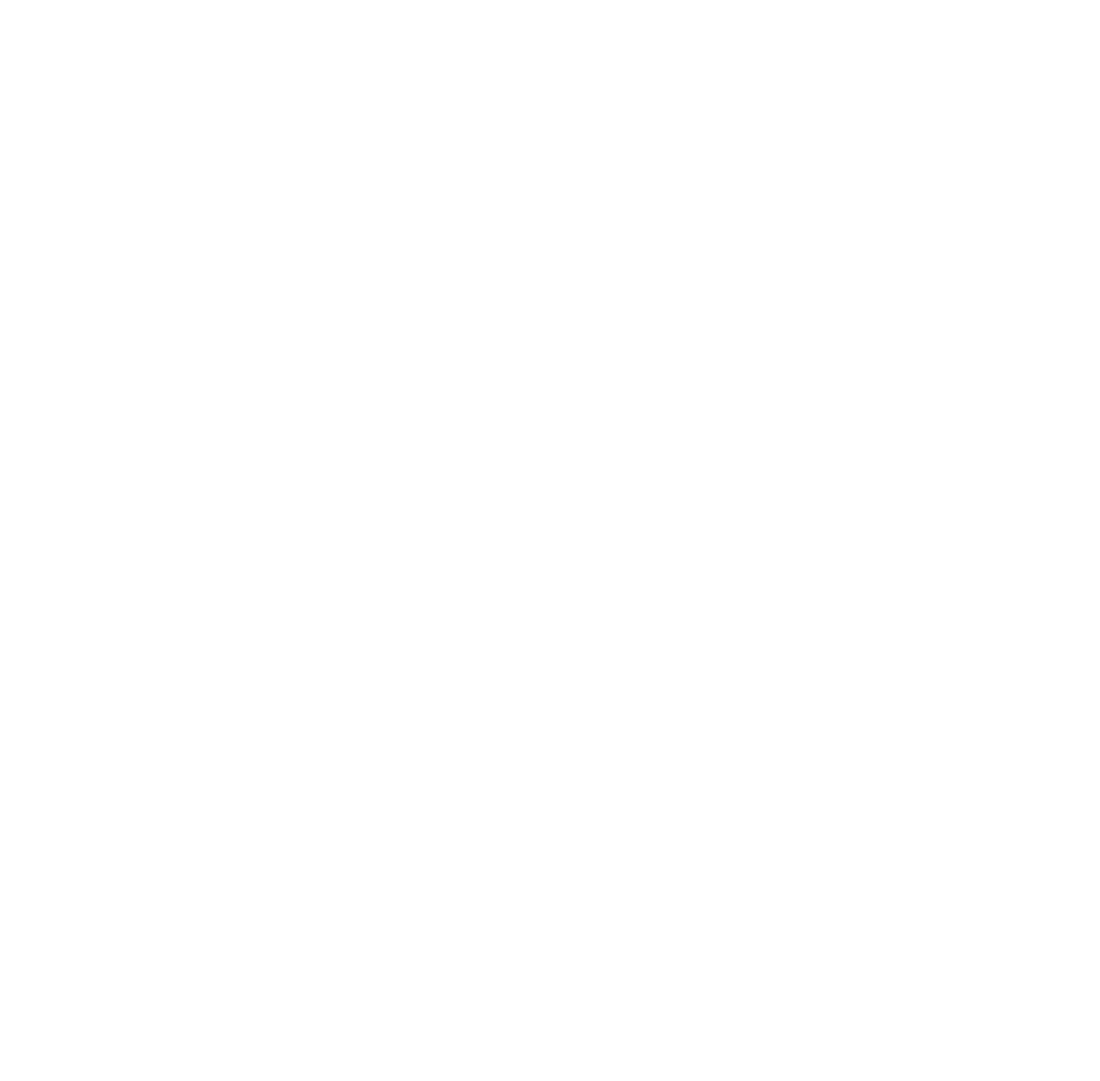
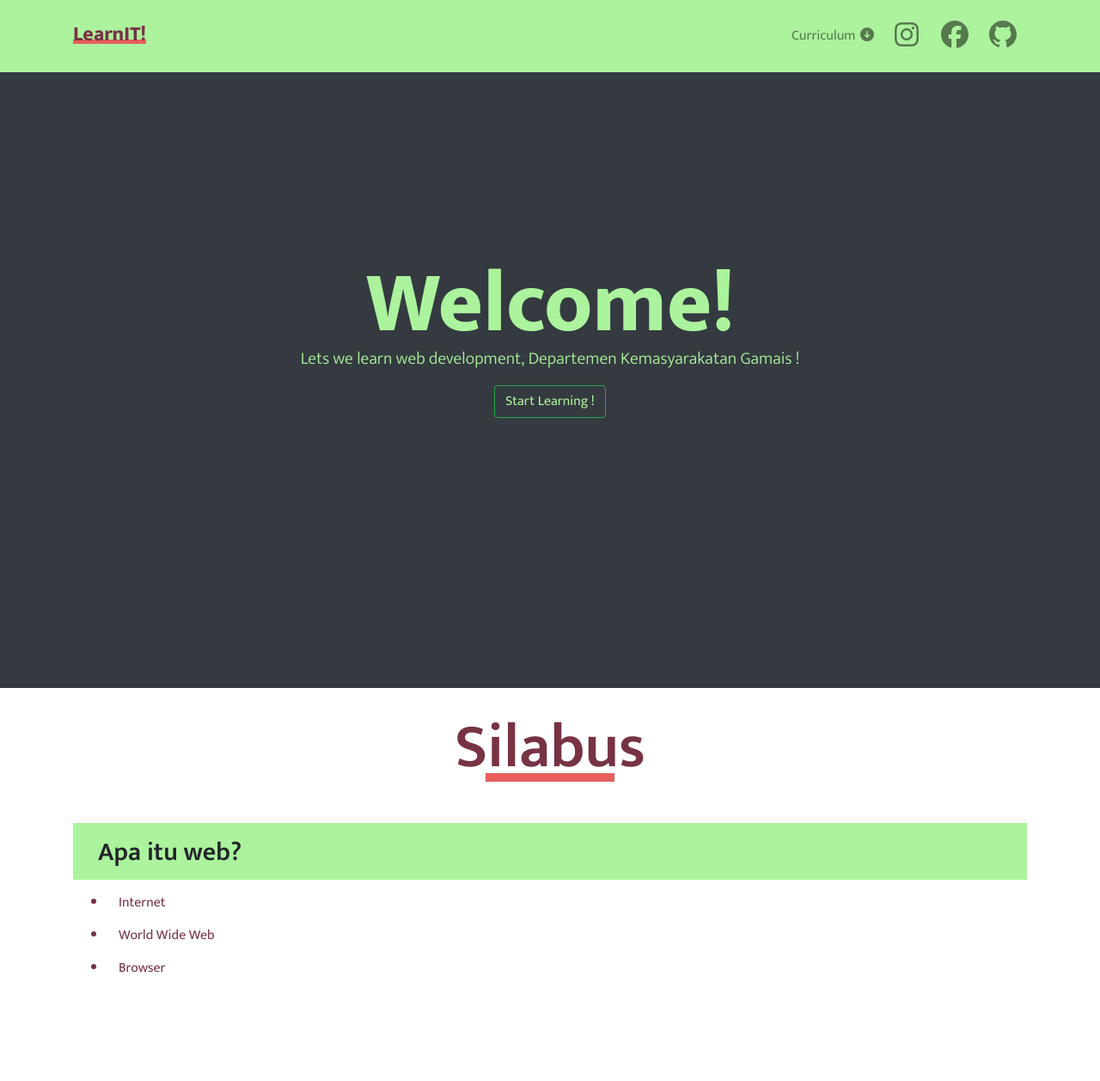
Before and after one commit to fadillahazhardk/LearnIT, a plain HTML site: page index.html in a window 1280 px wide. Shown: the whole page at 86% size. Before the commit the page ends 800 px from the top, so only its background shows below. Drawn offline with nearby package versions, Linux system fonts and the light colour scheme.

Commit message:
update index.html dan menambahkan scss

```diff
--- /dev/null
+++ b/css/stylesheet.scss
@@ -0,0 +1,91 @@
+/* color  */
+$color1: #773344;
+$color2: #acf39d;
+$color3: #e85f5c;
+$color4: #9cfffa;
+$color5: #084b83;
+
+// general
+body {
+    font-family: 'Mukta', sans-serif;
+    font-size: 16px;
+    font-weight: 400;
+    color: $color1;
+}
+
+/* bg color  */
+.bg-color1 {
+    background-color: $color1;
+}
+.bg-color2 {
+    background-color: $color2;
+}
+.bg-color3 {
+    background-color: $color3;
+}
+.bg-color4 {
+    background-color: $color4;
+}
+.bg-color5 {
+    background-color: $color5;
+}
+// fnt color
+.fnt-color1 {
+    color: $color1;
+}
+.fnt-color2 {
+    color: $color2;
+}
+.fnt-color3 {
+    color: $color3;
+}
+.fnt-color4 {
+    color: $color4;
+}
+.fnt-color5 {
+    color: $color5;
+}
+
+// height
+.height-100 {
+    height: 100vh;
+}
+
+// navbar
+.navbar-logo {
+    font-size: 24px;
+    font-weight: 800;
+    border-bottom: 5px solid $color3;
+    line-height: 0.5;
+    &:hover {
+        text-decoration: none;
+        color: $color1;
+    }
+}
+
+//hero
+.welcome {
+    font-size: 100px;
+    font-weight: 800;
+    line-height: 0.8;
+}
+
+//silabus
+.silabus-title {
+    font-weight: 600;
+    line-height: 0.6;
+}
+.title-underline {
+    width: 150px;
+    height: 10px;
+    background-color: $color3;
+}
+
+.judul-materi {
+    font-size: 30px;
+    line-height: 0.5;
+    font-weight: 600;
+}
+.link-materi {
+    font-size: 30px / 1.618;
+}
--- a/index.html
+++ b/index.html
@@ -9,12 +9,99 @@
     <!-- Font Awesome -->
     <script defer src="./js/all.js"></script>
     <!-- Google fonts -->
-    <link href="https://fonts.googleapis.com/css2?family=Roboto&display=swap" rel="stylesheet">
+    <link href="https://fonts.googleapis.com/css2?family=Mukta:wght@200;300;400;500;600;700;800&display=swap" rel="stylesheet">
+
     <!-- custom css -->
     <link href="./css/stylesheet.css" rel="stylesheet">
 </head>
 <body>
+<!-- navigation bar  -->
+<nav class="navbar navbar-expand-lg navbar-light bg-color2 fixed-top">
+    <div class="container">
+        <a class="fnt-color1 navbar-logo" href="#">LearnIT!</a>
+        <button class="navbar-toggler" type="button" data-toggle="collapse" data-target="#navbarSupportedContent" aria-controls="navbarSupportedContent" aria-expanded="false" aria-label="Toggle navigation">
+            <span class="navbar-toggler-icon fnt-color1"></span>
+        </button>
 
+        <div class="collapse navbar-collapse" id="navbarSupportedContent">
+            <ul class="navbar-nav ml-auto my-3">
+                <li class="nav-item">
+                <a class="nav-link  d-inline curriculum-btn" href="#">Curriculum <i class="fas fa-arrow-circle-down"></i> </a>
+                </li>
+            </ul>
+            <ul class="navbar-nav my-3">
+                <li class="nav-item">
+                <a class="nav-link  d-inline curriculum-btn" href="https://www.instagram.com/fadillahazhardk/" target="_blank">
+                    <i class="fab fa-instagram fa-2x"></i>
+                </a>
+                </li>
+            </ul>
+            <ul class="navbar-nav my-3">
+                <li class="nav-item">
+                <a class="nav-link  d-inline curriculum-btn" href="https://www.facebook.com/fadillah.azhar.31/" target="_blank">
+                    <i class="fab fa-facebook fa-2x"></i>
+                </a>
+                </li>
+            </ul>
+            <ul class="navbar-nav my-3">
+                <li class="nav-item">
+                <a class="nav-link  d-inline curriculum-btn" href="https://github.com/fadillahazhardk">
+                    <i class="fab fa-github fa-2x"></i>
+                </a>
+                </li>
+            </ul>
+        </div>
+    </div>
+  </nav>
+<!-- end of navigation bar  -->
+
+<!-- hero section  -->
+<section id="hero" class=" bg-dark">
+    <div class="container">
+        <div class="row height-100 align-items-center text-center">
+            <div class="col">
+                <h1 class="fnt-color2 display-4 welcome">Welcome!</h1>
+                <p class="fnt-color2 lead welcome-small">Lets we learn web development, Departemen Kemasyarakatan Gamais !</p>
+                <a href="#" class="btn btn-outline-success fnt-color2">Start Learning !</a>
+            </div>
+        </div>
+    </div>
+</section>
+<!-- end of hero section  -->
+
+<!-- Curriculum  -->
+<section id="curriculum">
+    <div class="container py-5">
+        <!-- curriculum title  -->
+        <div class="row">
+            <div class="col text-center">
+                <h2 class="display-3 silabus-title">Silabus</h2>
+                <div class="div title-underline mx-auto"></div>
+            </div>
+        </div>
+        <!-- end of curriculum title  -->
+
+        <!-- what is web  -->
+        <div class="row py-5" id="web-curriculum">
+            <div class="col-12">
+                <h3 class=" bg-color2 p-3"><a href="" class="btn judul-materi">Apa itu web?</a></h3>
+            </div>
+            <div class="col">
+                <ul>
+                    <li><a href="#" class="btn lead fnt-color1 link-materi">Internet</a></li>
+                    <li><a href="#" class="btn lead fnt-color1">World Wide Web</a></li>
+                    <li><a href="#" class="btn lead fnt-color1">Browser</a></li>
+                </ul>
+            </div>
+        </div>
+        <!-- end of what is web  -->
+
+        <!-- html curriculum  -->
+
+        <!-- end of html curriculum  -->
+    </div>
+</section>
+<!-- end of Curriculum  -->
 
 
 
```
Also changed, not shown: css/stylesheet.css, domain name.txt (added), 1 other file.
